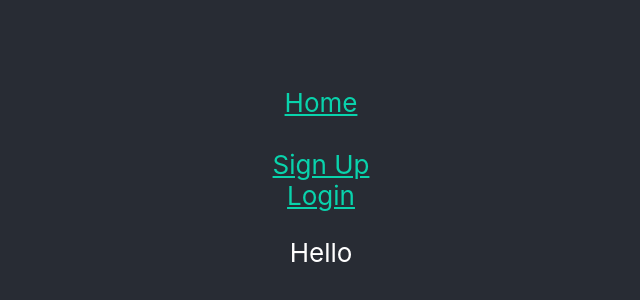
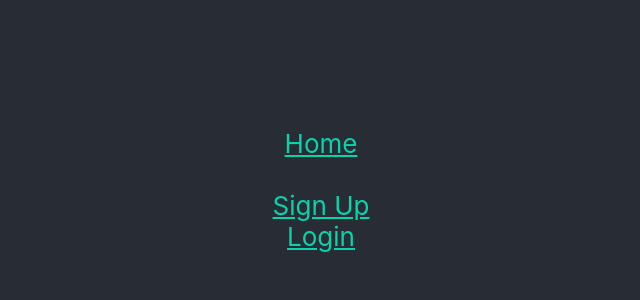
Before and after one commit to adam-pog/Crate, a React (Create React App) app in the folder crate-client/: page / in a window 1280 px wide. Shown: the part 210-510 px from the top of the page, without its empty margins (319-959 px from the left). Built offline with nearby package versions, Linux system fonts and the light colour scheme.

Commit message:
extracted menu component

```diff
--- a/crate-client/src/App.js
+++ b/crate-client/src/App.js
@@ -1,12 +1,13 @@
 import React from 'react';
 import './App.css';
-import { Route, Router, Switch, Link, Redirect } from 'react-router-dom'
+import { Route, Router, Switch, Redirect } from 'react-router-dom'
 import Login from './Login.js'
 import Signup from './Signup.js'
 import { Fetch } from './FetchHelper.js'
 import { connect } from "react-redux";
 import history from './config/history';
 import { setAuthenticated } from "./actions/index";
+import Menu from './Menu.js'
 
 const mapStateToProps = state => {
   return { authenticated: state.authenticated, name: state.name };
@@ -58,25 +59,12 @@ class App extends React.Component {
       <div className="App">
         <header className="App-header">
           <Router history={ history }>
-            <Link className="App-link" to="/" > Home </Link>
-            { !this.props.authenticated &&
-              <div>
-                <br></br>
-                <Link className="App-link" to="/signup" > Sign Up </Link>
-                <br></br>
-                <Link className="App-link" to="/login" > Login </Link>
-              </div>
-            }
-            { this.props.authenticated &&
-              <div>
-                <br></br>
-                <input type="button" value="Logout" onClick={() => this.logout()}/>
-              </div>
-            }
-
+            <Menu authenticated={this.props.authenticated} logout={() => this.logout()} />
             <Switch>
               <Route exact path='/'>
-                <p onClick={() => this.wow() }>Hello {this.props.name}</p>
+                { this.props.authenticated &&
+                    <p onClick={() => this.wow() }>Hello {this.props.name}</p>
+                }
               </Route>
               { !this.props.authenticated &&
                   <Route path="/login">
--- /dev/null
+++ b/crate-client/src/Menu.js
@@ -0,0 +1,28 @@
+import React from 'react';
+import './Menu.css';
+import { Link } from 'react-router-dom'
+
+
+const Menu = ({authenticated, logout}) => {
+  return (
+    <div>
+      <Link className="App-link" to="/" > Home </Link>
+      { !authenticated &&
+        <div>
+          <br></br>
+          <Link className="App-link" to="/signup" > Sign Up </Link>
+          <br></br>
+          <Link className="App-link" to="/login" > Login </Link>
+        </div>
+      }
+      { authenticated &&
+        <div>
+          <br></br>
+          <input type="button" value="Logout" onClick={() => logout()}/>
+        </div>
+      }
+    </div>
+  )
+}
+
+export default Menu;
```
Also changed, not shown: crate-client/src/Menu.css (added).
